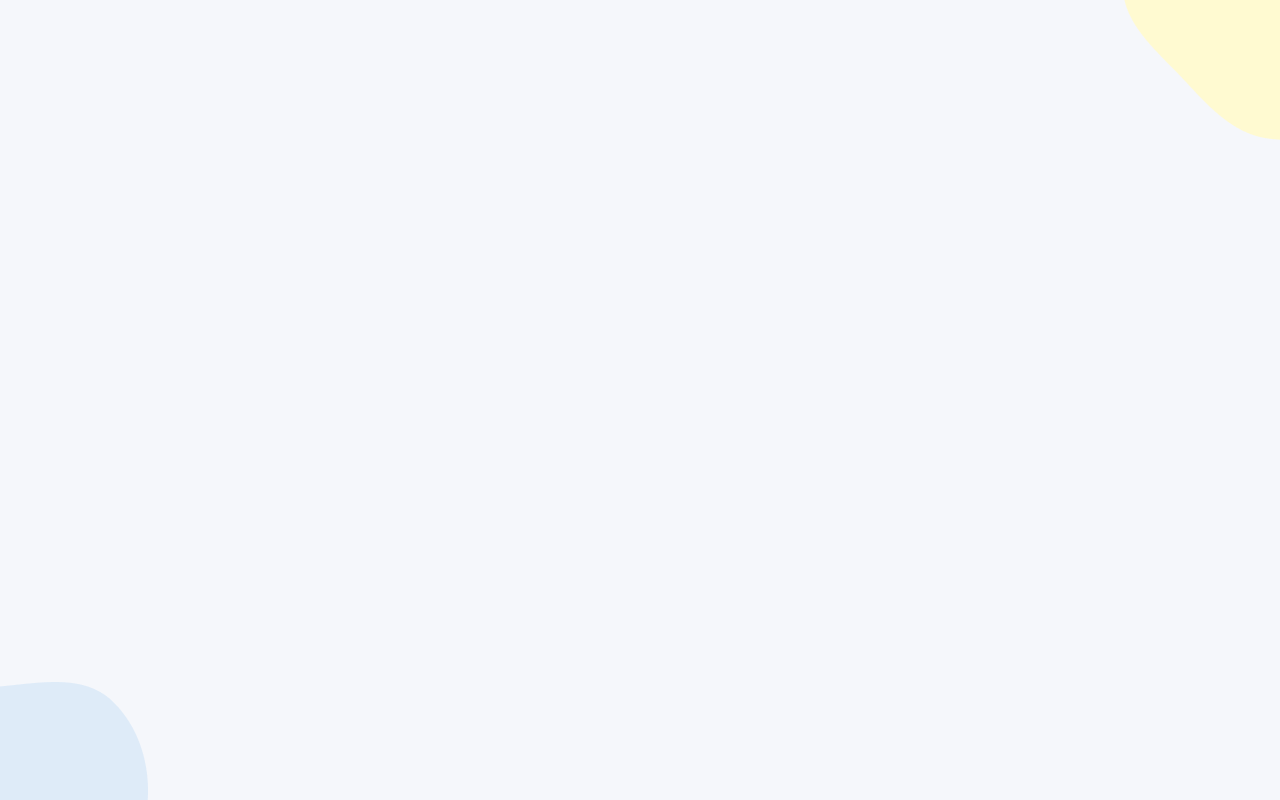
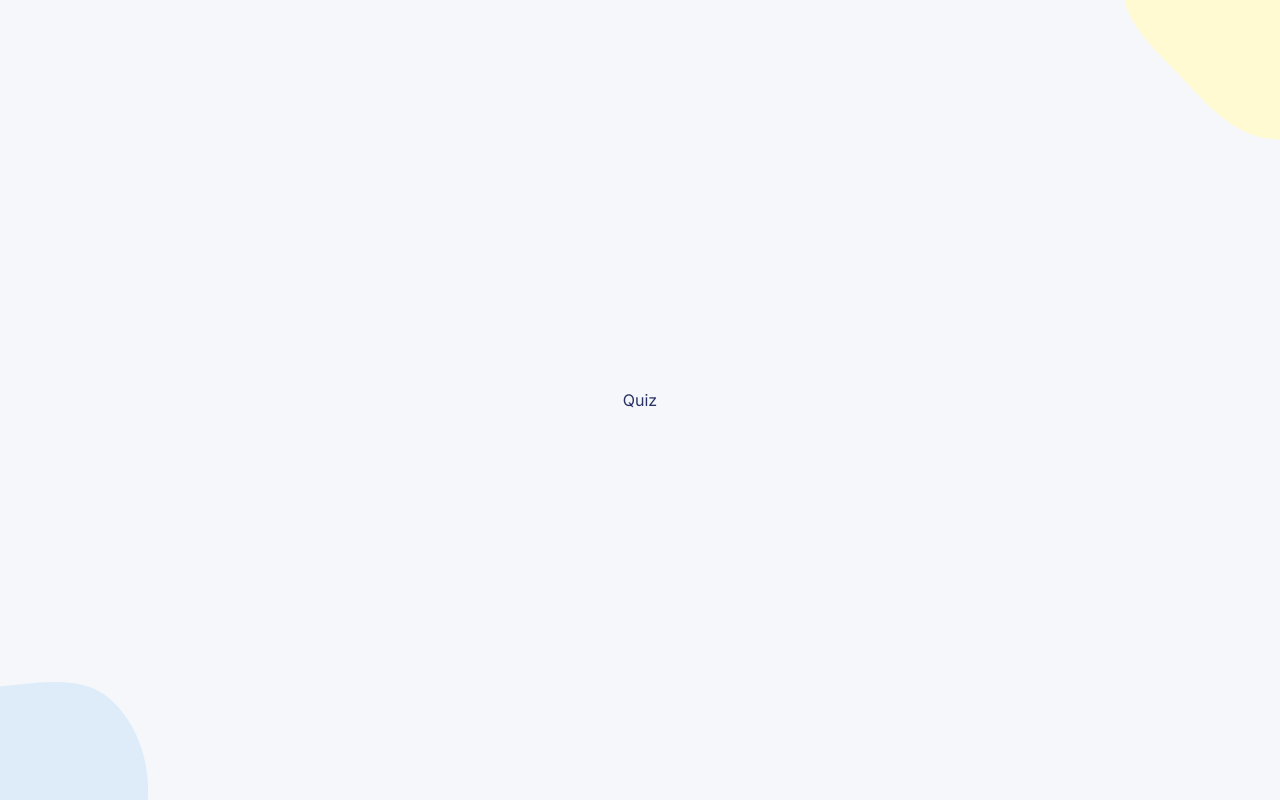
Before and after one commit to clbrunet/quizzical, a React (Create React App) app: page / in a window 1280 px wide. Both pictures are taken after a click on the button "Start quiz". Built offline with nearby package versions, Linux system fonts and the light colour scheme; the HTML template or start-up script is replaced by a standard one.

Commit message:
feat: add empty Quiz component and display it when the quiz starts

```diff
--- a/src/App.css
+++ b/src/App.css
@@ -9,4 +9,5 @@
   justify-content: center;
   align-items: center;
   font-family: 'Inter', sans-serif;
+  color: #293264;
 }
--- a/src/App.tsx
+++ b/src/App.tsx
@@ -2,13 +2,16 @@ import { useState } from 'react';
 
 import './App.css';
 import Home from './components/Home'
+import Quiz from './components/Quiz'
 
 function App() {
   const [isQuizStarted, setIsQuizStarted] = useState(false);
 
   return (
     <div className="App">
-      {isQuizStarted === false && <Home startQuiz={() => setIsQuizStarted(true)} />}
+      { isQuizStarted === false
+        ? <Home startQuiz={() => setIsQuizStarted(true)} />
+        : <Quiz /> }
     </div>
   );
 }
--- a/src/components/Home.css
+++ b/src/components/Home.css
@@ -1,6 +1,5 @@
 .Home {
   text-align: center;
-  color: #293264;
 }
 
 .Home > :first-child {
--- /dev/null
+++ b/src/components/Quiz.tsx
@@ -0,0 +1,11 @@
+import './Quiz.css';
+
+function Quiz() {
+  return (
+    <div className="Quiz">
+      <p>Quiz</p>
+    </div>
+  );
+}
+
+export default Quiz;
```
Also changed, not shown: src/components/Quiz.css (added).
